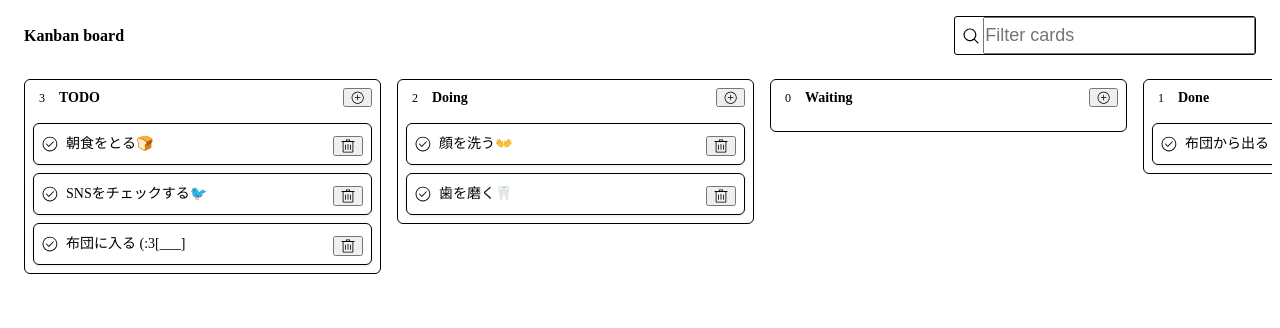
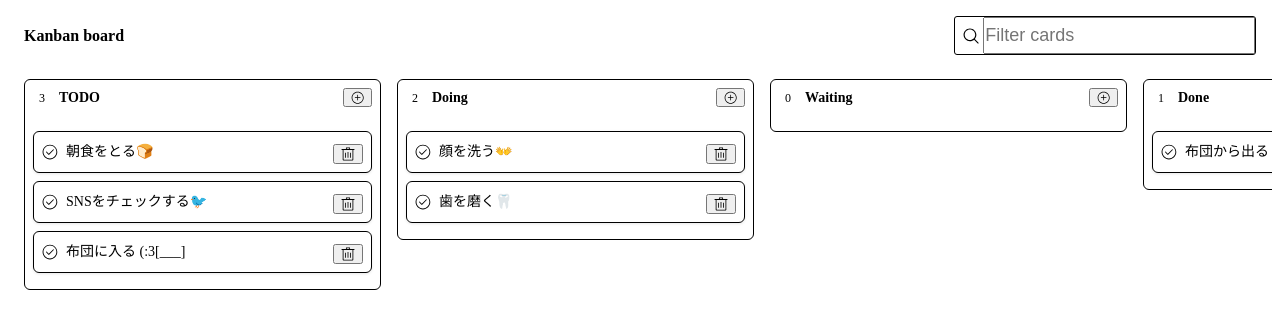
Before and after one commit to atsu0203/kanban-board, a React (Create React App) app: page / in a window 1280 px wide. Shown: the top 328 px of the page. Built offline with nearby package versions, Linux system fonts and the light colour scheme.

Commit message:
カラムの修正

```diff
--- a/src/Column.tsx
+++ b/src/Column.tsx
@@ -31,6 +31,10 @@ export function Column({
   const confirmInput = () => setText('')
   const cancelInput = () => setInputMode(false)
 
+  const [draggingCardID, setDraggingCardID] = useState<string | undefined>(
+    undefined,
+  )
+
   return (
     <Container>
       <Header>
@@ -53,8 +57,11 @@ export function Column({
 
       <VerticalScroll>
         {cards.map(({ id, text }) => (
-          <Card key={id} text={text} />
+            <Card.DropArea key={id}>
+            <Card text={text} />
+          </Card.DropArea>
         ))}
+        <Card.DropArea style={{ height: '100%' }} />
       </VerticalScroll>
     </Container>
   )
```
